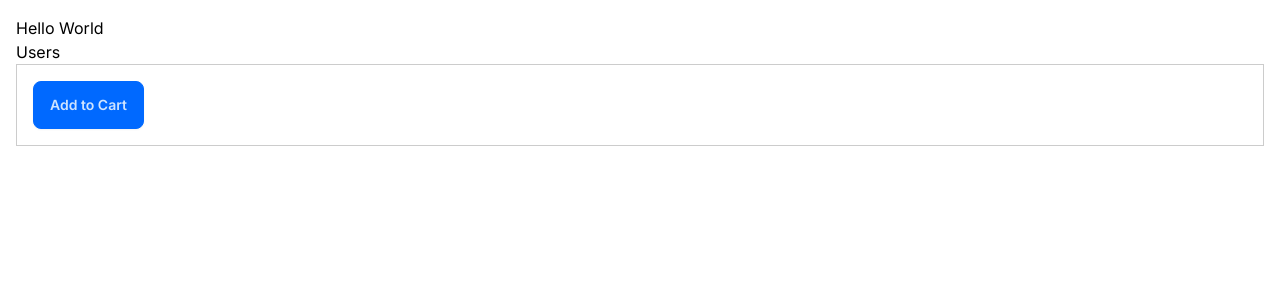
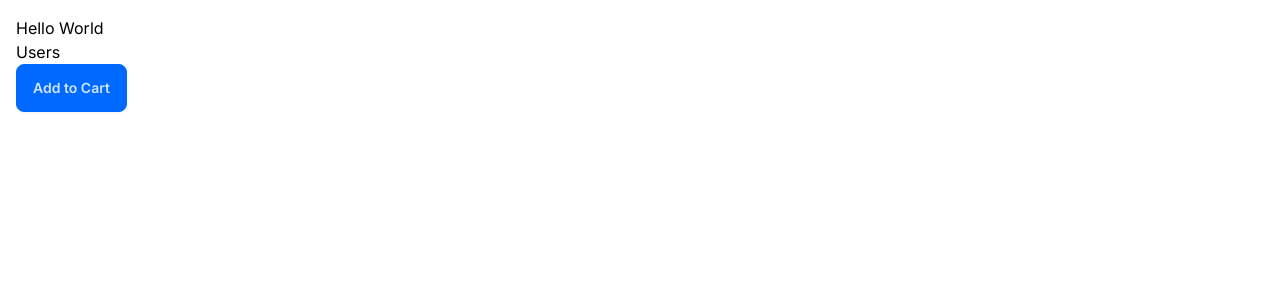
Before and after one commit to nullsec45/nextjs-basic, a Next.js app: page / in a window 1280 px wide. Shown: the top 300 px of the page. Built offline with nearby package versions, Linux system fonts and the light colour scheme.

Commit message:
remove style in product cart

```diff
--- a/app/components/ProductCard.tsx
+++ b/app/components/ProductCard.tsx
@@ -6,7 +6,7 @@ import styles from './ProductCard.module.css';
 
 const ProductCard = () => {
   return (
-    <div className={styles.cardContainer}>
+    <div>
      <AddToCart/>
     </div>
   )
```
